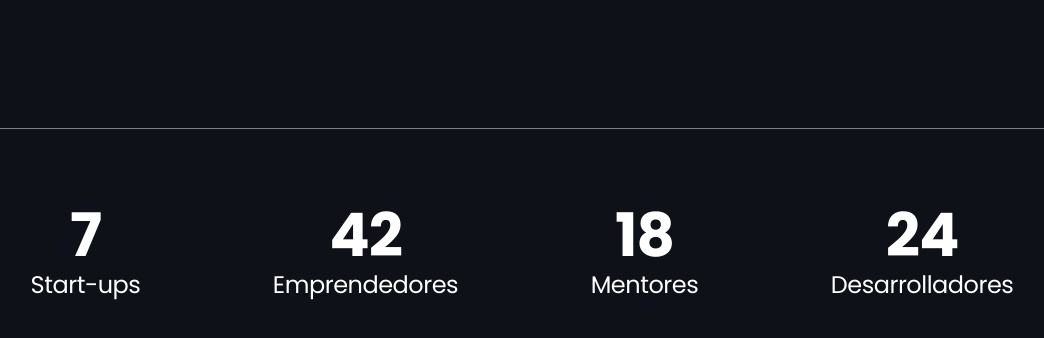
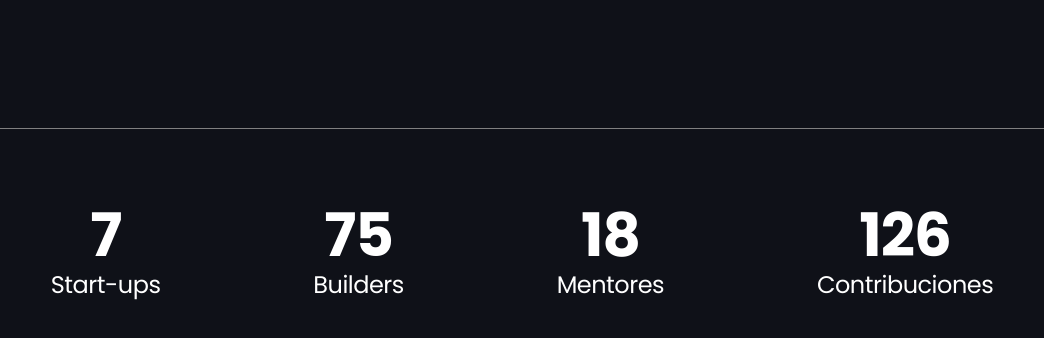
Before and after one commit to leonardoromero/landing-speezard, a Next.js app: page /sections/Stats/Stats in a window 1280 px wide. Shown: the top 338 px of the page, without its empty margins (118-1162 px from the left). Built offline with nearby package versions, Linux system fonts and the light colour scheme.

Commit message:
SEO added

```diff
--- a/package.json
+++ b/package.json
@@ -12,6 +12,7 @@
     "eslint-config-prettier": "^8.5.0",
     "hamburger-react": "^2.5.0",
     "next": "12.3.1",
+    "next-seo": "^5.14.1",
     "react": "18.2.0",
     "react-dom": "18.2.0",
     "react-icons": "^4.6.0",
--- a/utils/wordings.ts
+++ b/utils/wordings.ts
@@ -195,16 +195,16 @@ const wordings: Wordings = {
 			text: 'Start-ups',
 		},
 		{
-			number: 42,
-			text: 'Emprendedores',
+			number: 75,
+			text: 'Builders',
 		},
 		{
 			number: 18,
 			text: 'Mentores',
 		},
 		{
-			number: 24,
-			text: 'Desarrolladores',
+			number: 126,
+			text: 'Contribuciones',
 		},
 	],
 	testimonials: {
```
Also changed, not shown: pages/index.tsx (+8 -0 lines), 1 other file (tests, documents, lock files or other folders).
